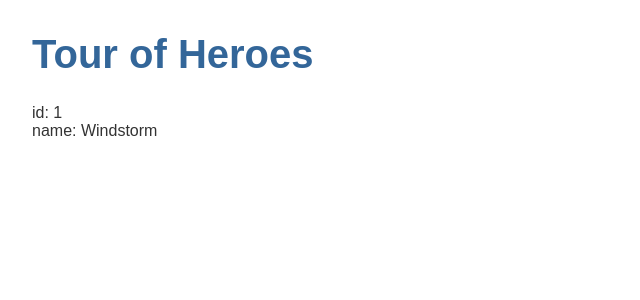
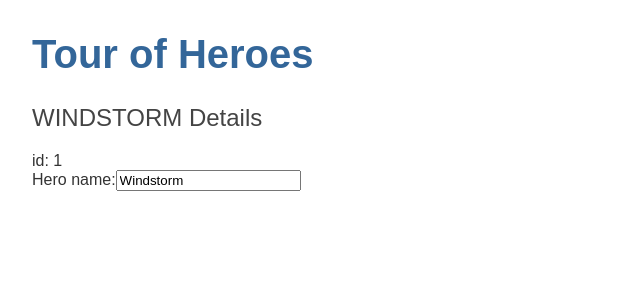
Before and after one commit to buentellopc/angular-tour-of-heroes, an Angular app: page / in a window 1280 px wide. Shown: the top 300 px of the page, without its empty margins (0-640 px from the left). Built offline with nearby package versions, Linux system fonts and the light colour scheme.

Commit message:
Edit the hero with two-way binding

```diff
--- a/src/app/heroes/heroes.component.html
+++ b/src/app/heroes/heroes.component.html
@@ -1,2 +1,6 @@
+<h2>{{ hero.name | uppercase }} Details</h2>
 <div><span>id: </span>{{ hero.id }}</div>
-<div><span>name: </span>{{ hero.name }}</div>
+<div>
+  <label for="name">Hero name:</label>
+  <input id="name" [(ngModel)]="hero.name" placeholder="name" />
+</div>
```
Also changed, not shown: src/app/app.module.ts (+5 -10 lines).
